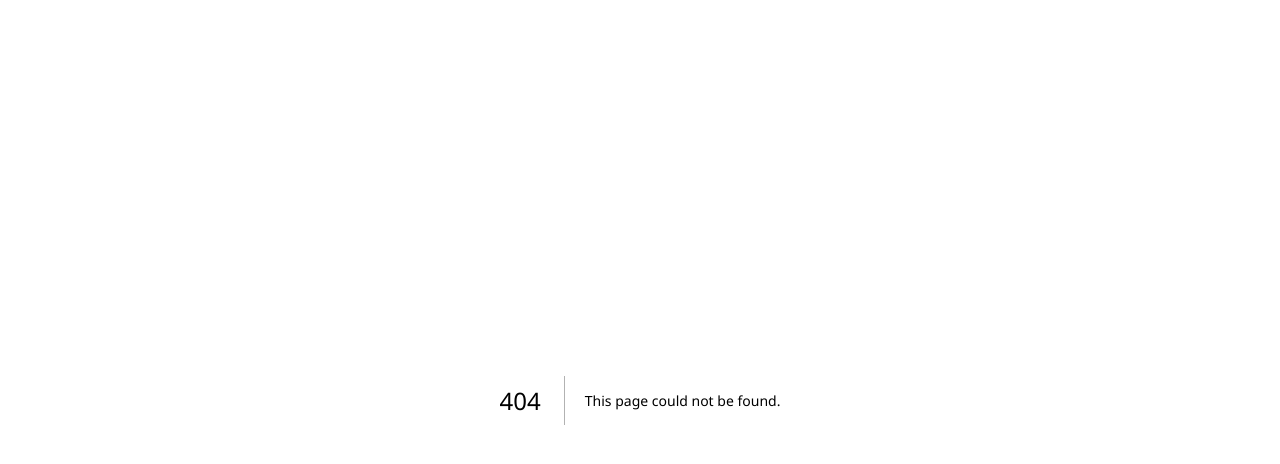
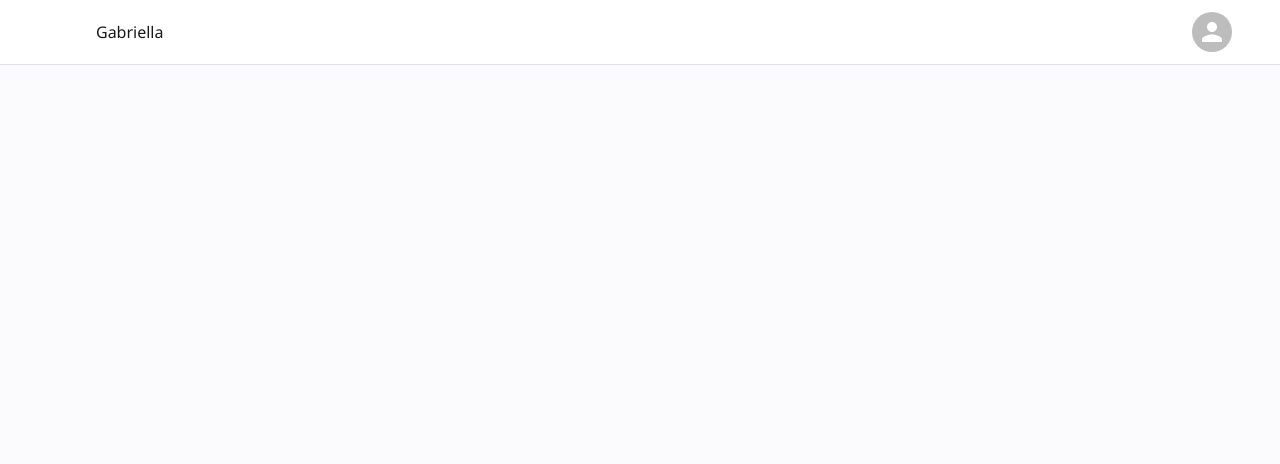
Before and after one commit to modelagem-de-sistemas/web, a Next.js app: page /admin in a window 1280 px wide. Before the commit this address had no page. Shown: the top 464 px of the page. Built offline with nearby package versions, Linux system fonts and the light colour scheme.

Commit message:
feature: admin navbar

```diff
--- /dev/null
+++ b/src/components/Organisms/Navbars/AdminNavbar/index.tsx
@@ -0,0 +1,21 @@
+import { AppConfig } from '@/config';
+import React from 'react';
+import { AvatarContainer, Container, Content, Logo, Toggle } from './styles';
+
+const AdminNavbar: React.FC = () => {
+  return (
+    <Container>
+      <Content>
+        <AvatarContainer />
+
+        <Logo>{AppConfig.logo}</Logo>
+
+        <div className="toggle">
+          <Toggle />
+        </div>
+      </Content>
+    </Container>
+  );
+};
+
+export default AdminNavbar;
--- /dev/null
+++ b/src/components/Organisms/Navbars/AdminNavbar/styles.ts
@@ -0,0 +1,62 @@
+import styled from 'styled-components';
+import { Avatar } from '@mui/material';
+import { FiAlignJustify } from 'react-icons/fi';
+
+export const Container = styled.header`
+  position: fixed;
+  top: 0;
+  left: 0;
+  width: 100%;
+  background-color: var(--container-color);
+  box-shadow: 0 1px 0 rgba(22, 8, 43, 0.1);
+  padding: 0 1rem;
+  z-index: var(--z-fixed);
+
+  @media screen and (min-width: 768px) {
+    padding: 0 3rem 0 6rem;
+  }
+`;
+
+export const Content = styled.div`
+  display: flex;
+  align-items: center;
+  height: var(--header-height);
+  justify-content: space-between;
+
+  @media screen and (min-width: 768px) {
+    height: calc(var(--header-height) + 0.5rem);
+  }
+`;
+
+export const Logo = styled.a`
+  color: var(--title-color);
+  font-weight: var(--font-medium);
+  display: none;
+
+  @media screen and (min-width: 768px) {
+    display: block;
+  }
+`;
+
+export const AvatarContainer = styled(Avatar)`
+  width: 35px;
+  height: 35px;
+  border-radius: 50%;
+
+  @media screen and (min-width: 768px) {
+    width: 40px;
+    height: 40px;
+    order: 1;
+  }
+`;
+
+export const Toggle = styled(FiAlignJustify)`
+  font-size: 1.4rem;
+
+  color: var(--title-color);
+  cursor: pointer;
+
+  @media screen and (min-width: 768px) {
+    display: none;
+  }
+`;
--- a/src/components/Templates/DashboardPage/index.tsx
+++ b/src/components/Templates/DashboardPage/index.tsx
@@ -1,9 +1,19 @@
+import AdminNavbar from '@/components/Organisms/Navbars/AdminNavbar';
 import React from 'react';
 
 import { Container } from './styles';
 
-const DashboardPage: React.FC = () => {
-  return <Container></Container>;
+interface Props {
+  children?: React.ReactNode;
+}
+
+const DashboardPage: React.FC<Props> = (props) => {
+  return (
+    <Container>
+      <AdminNavbar />
+      <main>{props.children}</main>
+    </Container>
+  );
 };
 
 export default DashboardPage;
--- a/src/config/index.ts
+++ b/src/config/index.ts
@@ -1,7 +1,9 @@
-export const App: {
+export const AppConfig: {
   title: string;
   description: string;
+  logo: string;
 } = {
   title: 'Gabriella Carvalho',
-  description: 'Gabriella Carvalho - Desenvolvedora Full Stack'
+  description: 'Gabriella Carvalho - Desenvolvedora Full Stack',
+  logo: 'Gabriella'
 };
--- a/src/pages/_app.tsx
+++ b/src/pages/_app.tsx
@@ -1,13 +1,14 @@
+import React from 'react';
 import GlobalStyle from '@/styles/global';
 import type { AppProps } from 'next/app';
 import Head from 'next/head';
-import { App } from '@/config';
+import { AppConfig } from '@/config';
 
 function MyApp({ Component, pageProps }: AppProps) {
   return (
     <>
       <Head>
-        <title>{App.title}</title>
+        <title>{AppConfig.title}</title>
       </Head>
       <Component {...pageProps} />
       <GlobalStyle />
--- /dev/null
+++ b/src/pages/admin/index.tsx
@@ -0,0 +1,10 @@
+import type { NextPage } from 'next';
+import React from 'react';
+
+import DashboardPage from '@/components/Templates/DashboardPage';
+
+const DashboardHome: NextPage = () => {
+  return <DashboardPage></DashboardPage>;
+};
+
+export default DashboardHome;
--- a/src/styles/global.ts
+++ b/src/styles/global.ts
@@ -21,6 +21,10 @@ export default memo(createGlobalStyle`
     scroll-behavior: smooth;
   }
 
+  a {
+    text-decoration: none;
+  }
+
   :root {
     font-size: 16px !important;
     font-display: swap;
@@ -39,7 +43,36 @@ export default memo(createGlobalStyle`
     --container-color: #FFF;
     --scroll-bar-color: hsl(var(--hue-color), 12%, 90%);
     --scroll-thumb-color: hsl(var(--hue-color), 12%, 80%);
+
+    --first-color: #6923D0;
+    --first-color: purple;
+    --first-color-light: #F4F0FA;
+    --title-color: #19181B;
+    --text-color: #58555E;
+    --text-color-light: #A5A1AA;
+    --body-color: #F9F6FD;
+    --container-color: #FFFFFF;
+
+    --body-font: 'Poppins', sans-serif;
+
+--normal-font-size: .938rem;
+--small-font-size: .75rem;
+--smaller-font-size: .75rem;
+
+@media screen and (min-width: 1024px){
+    --normal-font-size: 1rem;
+    --small-font-size: .875rem;
+    --smaller-font-size: .813rem;
+}
+
+/*========== Font weight ==========*/
+--font-medium: 500;
+--font-semi-bold: 600;
+
     --color-text: #222;
+
+    --header-height: 3.5rem;
+    --z-fixed: 100;
 
     --border-radius: 4px;
     --medium-border-radius: 10px;
```
Also changed, not shown: package.json (+7 -3 lines), src/pages/auth/index.tsx (added, +10 -0 lines), 1 other file (tests, documents, lock files or other folders).
